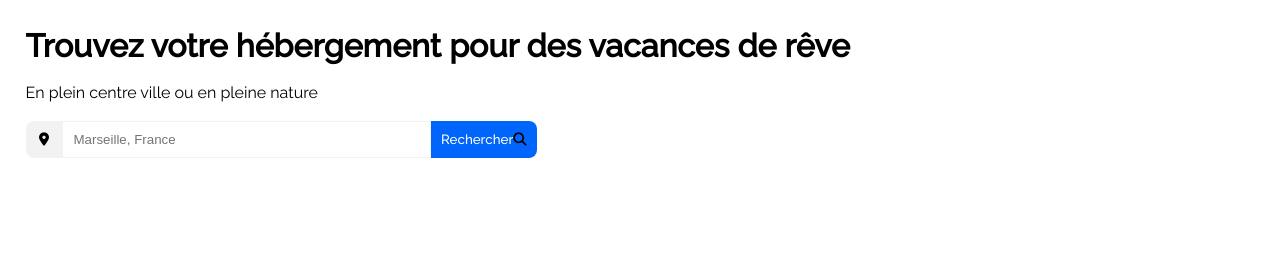
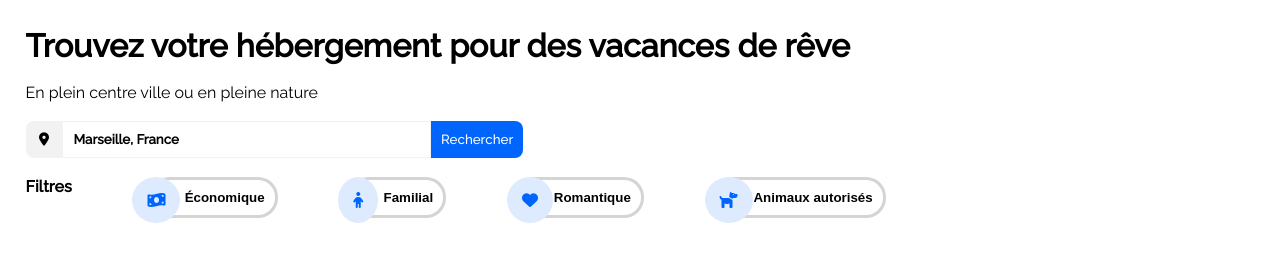
Before and after one commit to sjdeveloppement/JahanSerra_2_06022020, a plain HTML site: page index.html in a window 1280 px wide. Shown: the part 98-360 px from the top of the page. Drawn offline with Linux system fonts and the light colour scheme.

Commit message:
Ajout filtre version desktop

```diff
--- a/index.html
+++ b/index.html
@@ -7,10 +7,11 @@
     <meta name="viewport" content="width=device-width, initial-scale=1.0">
     <title>Reservia</title>
     <link rel="stylesheet" href="style.css">
-    <link rel="stylesheet" href="https://stackpath.bootstrapcdn.com/font-awesome/4.7.0/css/font-awesome.min.css" integrity="sha384-wvfXpqpZZVQGK6TAh5PVlGOfQNHSoD2xbE+QkPxCAFlNEevoEH3Sl0sibVcOQVnN" crossorigin="anonymous">
+    <link rel="stylesheet" href="https://stackpath.bootstrapcdn.com/font-awesome/4.7.0/css/font-awesome.min.css"
+        integrity="sha384-wvfXpqpZZVQGK6TAh5PVlGOfQNHSoD2xbE+QkPxCAFlNEevoEH3Sl0sibVcOQVnN" crossorigin="anonymous">
     <link href='https://fonts.googleapis.com/css?family=Raleway:400,500%7COpen+Sans:400,700' rel='stylesheet'
         type='text/css'>
-        <script src="https://kit.fontawesome.com/336c02fae7.js" crossorigin="anonymous"></script>
+    <script src="https://kit.fontawesome.com/336c02fae7.js" crossorigin="anonymous"></script>
 
 </head>
 
@@ -48,9 +49,21 @@
         <form class="searchbar" method="POST">
             <button class="marker"><i class="fas fa-map-marker-alt"></i></button>
             <input type="search" name="search" id="search" placeholder="Marseille, France">
-            <button class="searchcontrol" type="submit"><span class="searchwordbtn">Rechercher</span><i class="fas fa-search loupe"></i></button>
+            <button class="searchcontrol" type="submit"><span class="searchwordbtn">Rechercher</span><i class="loupe fas fa-search"></i></button>
 
         </form>
+        <br>
+        <div class="filters">
+            <p class="filterstitle">Filtres</p>
+            <span class="eco"><i class="fas fa-money-bill-wave icos"></i><div class="marge"></div><button type="button" class="btn_filters"><span class="tricksico">......</span>Économique</button></span>
+            <span class="fami"><i class="fas fa-child icos"></i><div class="margeicofami"></div><button type="button" class="btn_filters"><span class="tricksico">......</span>Familial</button></span>
+            <span class="roma"><i class="fas fa-heart icos"></i><div class="margeicoroma"></div><button type="button" class="btn_filters"><span class="tricksico">.......</span>Romantique</button></span>
+            <span class="anim"><i class="fas fa-dog icos"></i><div class="margeicoanim"></div><button type="button" class="btn_filters"><span class="tricksico">.......</span>Animaux autorisés</button></span>
+
+
+
+
+        </div>
 
     </header>
     <main>
--- a/style.css
+++ b/style.css
@@ -1,3 +1,5 @@
+/*CSS normal = desktop version*/
+/*CSS under media queries = responsive and mobile version*/
 *{
     padding: 0;
     margin: 0;
@@ -105,7 +107,7 @@ nav ul{
 
 }
 .loupe{
-    display: none;
+    display: none !important;
 }
 .searchwordbtn{
     font-family: 'Raleway', sans-serif;
@@ -127,6 +129,12 @@ nav ul{
 
 
 }
+#search::placeholder{
+    color: black;
+    font-weight: bolder;
+    font-family: 'Raleway', sans-serif;
+}
+
 @media screen and (max-width : 640px) {
     .loupe{
         display: unset;
@@ -143,11 +151,7 @@ nav ul{
         border-radius: 0 10px 10px 0;
 
     }
-    #search::placeholder{
-        color: black;
-        font-weight: bolder;
-        font-family: 'Raleway', sans-serif;
-    }
+
     .searchcontrol{
         border-radius: 10px 10px 10px 10px;
         width: 10%;
@@ -164,5 +168,55 @@ nav ul{
 
 }
 /*main*/
+/*Filters*/
+.filters{
+    color: black;
+    display: flex;
+    justify-content: space-between;
+    font-family: 'Raleway', sans-serif;
+    font-weight: bolder;
+    width: 70%;
+
+}
+.btn_filters{
+    border: rgba(128, 128, 128, 0.336) solid ;
+    background-color: white;
+    border-radius: 20px 20px 20px 20px;
+    padding:  10px ;
+    font-weight: bolder;
+
+
+
+
+
+}
+.icos{
+    background-color: #DEEBFF;
+    color: #0065FC;
+    border-radius: 100%;
+    padding: 15px;
+    position: absolute;
+
+
+
+}
+.marge{
+    width: 17px;
+}
+.margeicofami{
+    width: 10px;
+}
+.margeicoroma{
+    width: 8px;
+}
+.margeicoanim{
+    width: 10px;
+}
+.eco, .fami,.roma,.anim{
+    display: flex;
+}
+.tricksico{
+   color: white;
+}
 
 /*footer*/
```
